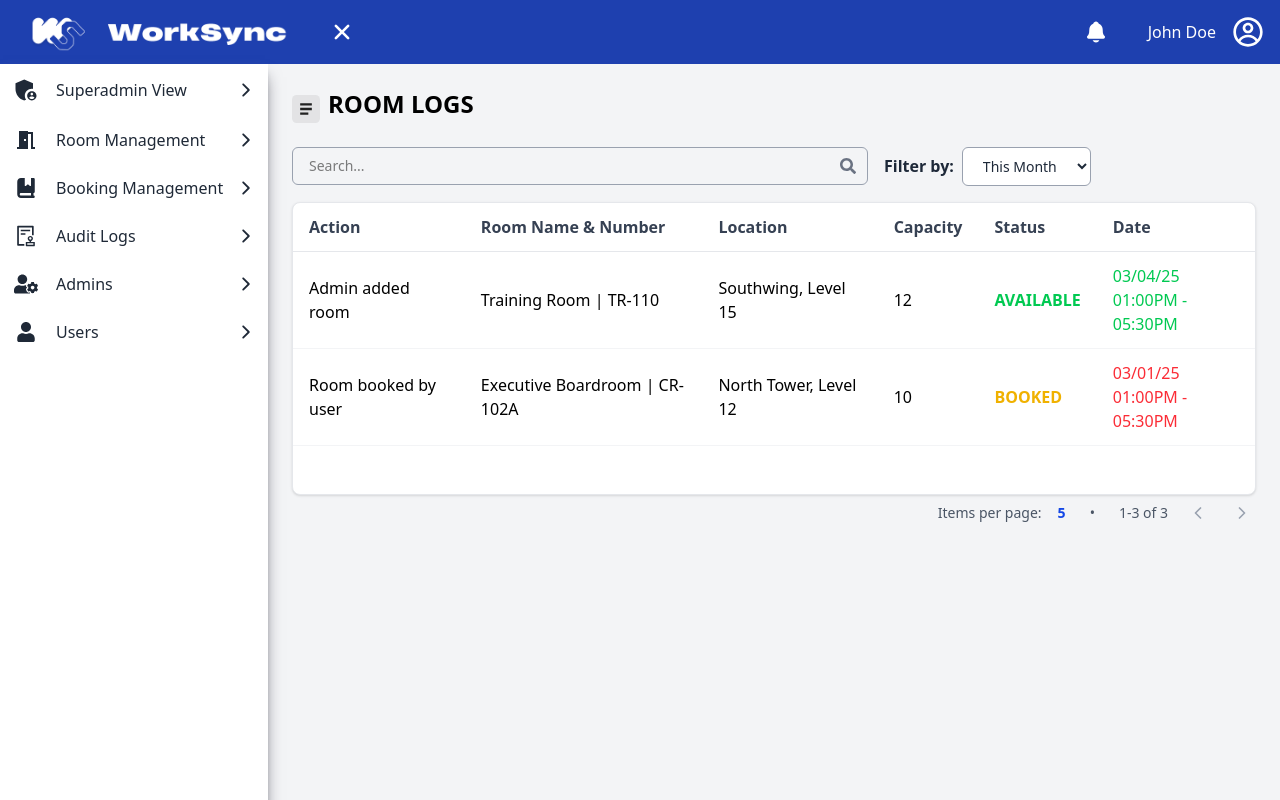
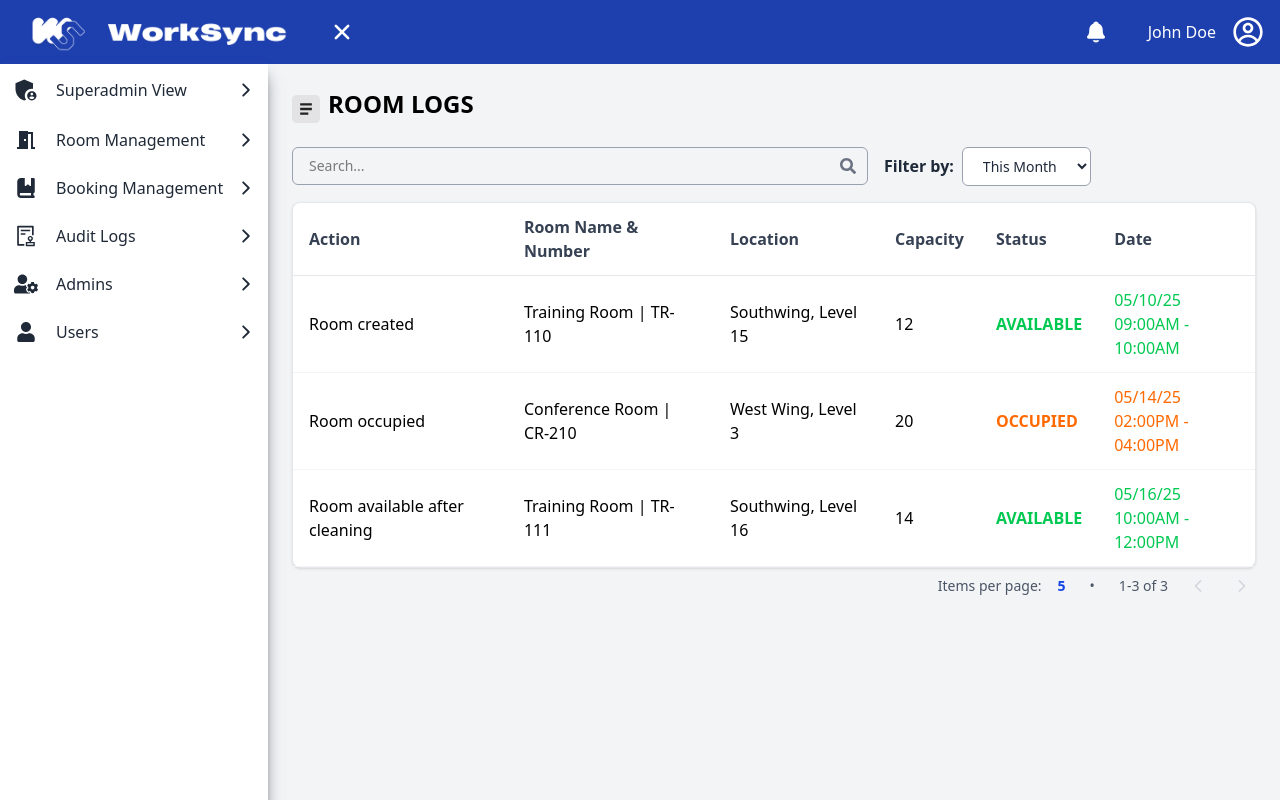
Before and after one commit to donnabell-s/WorkSync-frontend, a React (Vite) app: page /admin/logs/rooms in a window 1280 px wide. Built offline with nearby package versions, Linux system fonts and the light colour scheme.

Commit message:
implement pagination, search, and date filtering for audit logs with 6 dummy entries each for rooms and bookings

```diff
--- a/src/views/containers/Admin-Superadmin/AuditLogs/AuditLogs.tsx
+++ b/src/views/containers/Admin-Superadmin/AuditLogs/AuditLogs.tsx
@@ -28,24 +28,64 @@ const BOOKING_LOGS_COLUMNS = [
 // Dummy data for demonstration
 const roomLogs = [
   {
-    action: 'Admin added room',
+    action: 'Room created',
     room: 'Training Room | TR-110',
     location: 'Southwing, Level 15',
     capacity: 12,
     status: 'AVAILABLE',
-    date: '03/04/25\n01:00PM - 05:30PM',
+    date: '05/10/25\n09:00AM - 10:00AM',
     statusColor: 'text-green-500',
     dateColor: 'text-green-500',
   },
   {
-    action: 'Room booked by user',
+    action: 'Room reserved by user',
     room: 'Executive Boardroom | CR-102A',
     location: 'North Tower, Level 12',
     capacity: 10,
-    status: 'BOOKED',
-    date: '03/01/25\n01:00PM - 05:30PM',
-    statusColor: 'text-yellow-500',
+    status: 'RESERVED',
+    date: '04/15/25\n01:00PM - 05:30PM',
+    statusColor: 'text-blue-500',
+    dateColor: 'text-blue-500',
+  },
+  {
+    action: 'Room under maintenance',
+    room: 'Meeting Room | MR-201',
+    location: 'East Wing, Level 2',
+    capacity: 8,
+    status: 'UNDER MAINTENANCE',
+    date: '03/20/25\n09:00AM - 10:00AM',
+    statusColor: 'text-red-500',
     dateColor: 'text-red-500',
+  },
+  {
+    action: 'Room occupied',
+    room: 'Conference Room | CR-210',
+    location: 'West Wing, Level 3',
+    capacity: 20,
+    status: 'OCCUPIED',
+    date: '05/14/25\n02:00PM - 04:00PM',
+    statusColor: 'text-orange-500',
+    dateColor: 'text-orange-500',
+  },
+  {
+    action: 'Room reserved by admin',
+    room: 'Board Room | BR-101',
+    location: 'Main Tower, Level 1',
+    capacity: 15,
+    status: 'RESERVED',
+    date: '04/28/25\n11:00AM - 12:00PM',
+    statusColor: 'text-blue-500',
+    dateColor: 'text-blue-500',
+  },
+  {
+    action: 'Room available after cleaning',
+    room: 'Training Room | TR-111',
+    location: 'Southwing, Level 16',
+    capacity: 14,
+    status: 'AVAILABLE',
+    date: '05/16/25\n10:00AM - 12:00PM',
+    statusColor: 'text-green-500',
+    dateColor: 'text-green-500',
   },
 ];
 
@@ -56,28 +96,128 @@ const bookingLogs = [
     user: 'John',
     roomNumber: 'TR-110',
     location: 'Southwing, Level 15',
-    bookingDate: '03/04/25\n01:00PM - 05:30PM',
+    bookingDate: '05/09/25\n01:00PM - 05:30PM',
     status: 'COMPLETED',
+    statusColor: 'text-orange-500',
+    dateColor: 'text-orange-500',
+  },
+  {
+    action: 'Booking cancelled by user',
+    bookingId: '0390241',
+    user: 'Mark',
+    roomNumber: 'CR-102A',
+    location: 'North Tower, Level 12',
+    bookingDate: '04/18/25\n01:00PM - 05:30PM',
+    status: 'CANCELLED',
+    statusColor: 'text-red-500',
+    dateColor: 'text-red-500',
+  },
+  {
+    action: 'Booking available for new user',
+    bookingId: '2021202',
+    user: 'Alice',
+    roomNumber: 'MR-201',
+    location: 'East Wing, Level 2',
+    bookingDate: '03/22/25\n09:00AM - 10:00AM',
+    status: 'AVAILABLE',
     statusColor: 'text-green-500',
     dateColor: 'text-green-500',
   },
   {
-    action: 'User canceled booking',
-    bookingId: '0390241',
-    user: 'Mark',
-    roomNumber: 'CR-102A',
-    location: 'North Tower, Level 12',
-    bookingDate: '03/01/25\n01:00PM - 05:30PM',
-    status: 'CANCELED',
+    action: 'Booking completed',
+    bookingId: '2021203',
+    user: 'Bob',
+    roomNumber: 'CR-210',
+    location: 'West Wing, Level 3',
+    bookingDate: '05/15/25\n02:00PM - 04:00PM',
+    status: 'COMPLETED',
+    statusColor: 'text-orange-500',
+    dateColor: 'text-orange-500',
+  },
+  {
+    action: 'Booking cancelled by admin',
+    bookingId: '2021204',
+    user: 'Jane',
+    roomNumber: 'BR-101',
+    location: 'Main Tower, Level 1',
+    bookingDate: '04/29/25\n11:00AM - 12:00PM',
+    status: 'CANCELLED',
     statusColor: 'text-red-500',
     dateColor: 'text-red-500',
   },
+  {
+    action: 'Booking available after release',
+    bookingId: '2021205',
+    user: 'Mike',
+    roomNumber: 'TR-111',
+    location: 'Southwing, Level 16',
+    bookingDate: '05/16/25\n10:00AM - 12:00PM',
+    status: 'AVAILABLE',
+    statusColor: 'text-green-500',
+    dateColor: 'text-green-500',
+  },
 ];
+
+const ITEMS_PER_PAGE = 5;
+
+function getMonthYear(dateStr: string) {
+  const [date] = dateStr.split('\n');
+  const [month, , year] = date.split('/');
+  return { month, year };
+}
 
 const AuditLogs: React.FC<AuditLogsProps> = ({ mode }) => {
   const [search, setSearch] = useState('');
   const [filter, setFilter] = useState('This Month');
+  const [page, setPage] = useState(1);
 
+  const today = new Date();
+  const thisMonth = String(today.getMonth() + 1).padStart(2, '0');
+  const thisYear = String(today.getFullYear()).slice(-2);
+  const lastMonthDate = new Date(today.getFullYear(), today.getMonth() - 1, 1);
+  const lastMonth = String(lastMonthDate.getMonth() + 1).padStart(2, '0');
+  const lastMonthYear = String(lastMonthDate.getFullYear()).slice(-2);
+
+  const data = mode === 'rooms' ? roomLogs : bookingLogs;
+
+  const filteredData = data.filter(item => {
+    let dateStr = mode === 'rooms' ? item.date : item.bookingDate;
+    const { month, year } = getMonthYear(dateStr);
+
+    let dateMatch = true;
+    if (filter === 'This Month') {
+      dateMatch = month === thisMonth && year === thisYear;
+    } else if (filter === 'Last Month') {
+      dateMatch = month === lastMonth && year === lastMonthYear;
+    } else if (filter === 'This Year') {
+      dateMatch = year === thisYear;
+    }
+
+    // Search filtering
+    let searchMatch = true;
+    if (search.trim()) {
+      const s = search.toLowerCase();
+      searchMatch = Object.values(item).some(val =>
+        typeof val === 'string' && val.toLowerCase().includes(s)
+      );
+    }
+
+    return dateMatch && searchMatch;
+  });
+
+  // Pagination
+  const total = filteredData.length;
+  const totalPages = Math.ceil(total / ITEMS_PER_PAGE);
+  const pagedData = filteredData.slice(
+    (page - 1) * ITEMS_PER_PAGE,
+    page * ITEMS_PER_PAGE
+  );
+  const startIdx = total === 0 ? 0 : (page - 1) * ITEMS_PER_PAGE + 1;
+  const endIdx = Math.min(page * ITEMS_PER_PAGE, total);
+
+  React.useEffect(() => {
+    setPage(1);
+  }, [search, filter, mode]);
 
   return (
     <div className="w-full h-full p-6">
@@ -130,8 +270,14 @@ const AuditLogs: React.FC<AuditLogsProps> = ({ mode }) => {
             </tr>
           </thead>
           <tbody>
-            {mode === 'rooms'
-              ? roomLogs.map((log, idx) => (
+            {pagedData.length === 0 ? (
+              <tr>
+                <td colSpan={mode === 'rooms' ? ROOM_LOGS_COLUMNS.length : BOOKING_LOGS_COLUMNS.length} className="py-6 text-center text-gray-400">
+                  No logs found.
+                </td>
+              </tr>
+            ) : mode === 'rooms' ? (
+              pagedData.map((log, idx) => (
                 <tr key={idx} className="border-b border-gray-100">
                   <td className="py-3 px-4">{log.action}</td>
                   <td className="py-3 px-4">{log.room}</td>
@@ -145,7 +291,8 @@ const AuditLogs: React.FC<AuditLogsProps> = ({ mode }) => {
                   </td>
                 </tr>
               ))
-              : bookingLogs.map((log, idx) => (
+            ) : (
+              pagedData.map((log, idx) => (
                 <tr key={idx} className="border-b border-gray-100">
                   <td className="py-3 px-4">{log.action}</td>
                   <td className="py-3 px-4">{log.bookingId}</td>
@@ -159,36 +306,33 @@ const AuditLogs: React.FC<AuditLogsProps> = ({ mode }) => {
                   </td>
                   <td className={`py-3 px-4 font-semibold ${log.statusColor}`}>{log.status}</td>
                 </tr>
-                ))}
-
-            {[...Array(3 - (mode === 'rooms' ? roomLogs.length : bookingLogs.length))].map((_, idx) => (
-              <tr key={`empty-${idx}`}>
-                {(mode === 'rooms' ? ROOM_LOGS_COLUMNS : BOOKING_LOGS_COLUMNS).map((_, cidx) => (
-                  <td key={cidx} className="py-3 px-4">&nbsp;</td>
-                ))}
-              </tr>
-            ))}
+              ))
+            )}
           </tbody>
         </table>
       </div>
       <div className="flex justify-end items-center mt-2 text-sm text-gray-600 gap-4">
         <span>Items per page:</span>
-        <span className="font-semibold text-blue-700">5</span>
+        <span className="font-semibold text-blue-700">{ITEMS_PER_PAGE}</span>
         <span className="mx-2">•</span>
-        <span>1-3 of 3</span>
+        <span>{startIdx}-{endIdx} of {total}</span>
         <button
-          className="mx-1 text-gray-400 hover:text-gray-700"
+          className={`mx-1 ${page === 1 ? 'text-gray-300 cursor-not-allowed' : 'text-gray-400 hover:text-gray-700'}`}
           aria-label="Previous page"
           title="Previous page"
+          onClick={() => setPage(p => Math.max(1, p - 1))}
+          disabled={page === 1}
         >
           <svg width="20" height="20" fill="none" viewBox="0 0 24 24">
             <path d="M15 18l-6-6 6-6" stroke="currentColor" strokeWidth="2" strokeLinecap="round" strokeLinejoin="round"/>
           </svg>
         </button>
         <button
-          className="mx-1 text-gray-400 hover:text-gray-700"
+          className={`mx-1 ${page === totalPages || total === 0 ? 'text-gray-300 cursor-not-allowed' : 'text-gray-400 hover:text-gray-700'}`}
           aria-label="Next page"
           title="Next page"
+          onClick={() => setPage(p => Math.min(totalPages, p + 1))}
+          disabled={page === totalPages || total === 0}
         >
           <svg width="20" height="20" fill="none" viewBox="0 0 24 24">
             <path d="M9 6l6 6-6 6" stroke="currentColor" strokeWidth="2" strokeLinecap="round" strokeLinejoin="round"/>
```
Lines whose indentation alone changed are shown as unchanged.
